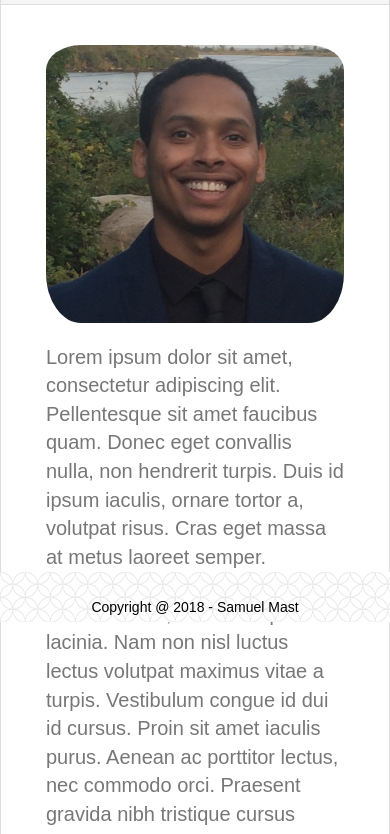
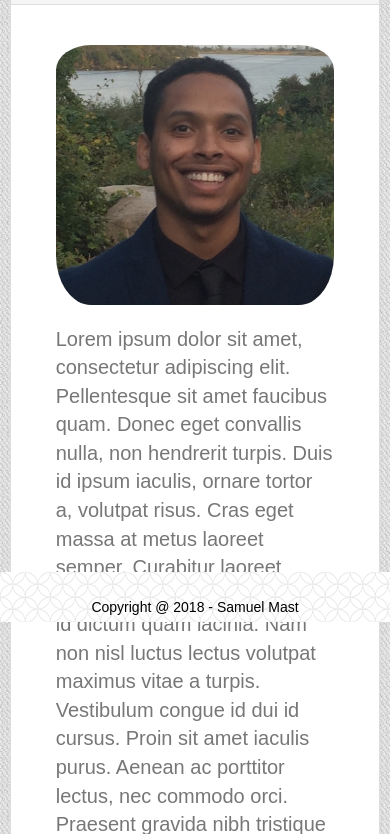
Before and after one commit to SamMast/Bootstrap-Portfolio, a plain HTML site: page index.html in a window 390 px wide. Shown: the part 222-1056 px from the top of the page. Drawn offline with nearby package versions, Linux system fonts and the light colour scheme.

Commit message:
morning updates

```diff
--- a/assets/css/style.css
+++ b/assets/css/style.css
@@ -76,6 +76,13 @@ body {
   }
 }
 
+@media screen and (max-width: 769px) {
+  #middle {
+    width: 95%;
+  }
+
+}
+
 @media screen and (max-width: 338px) {
   #headerName {
     font-size: 25px;
```
